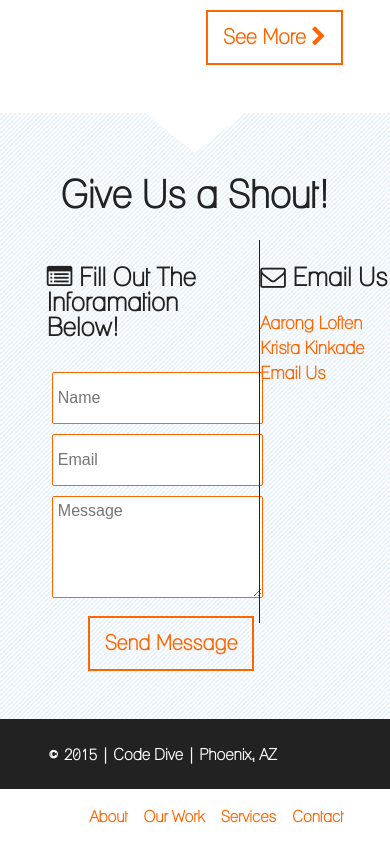
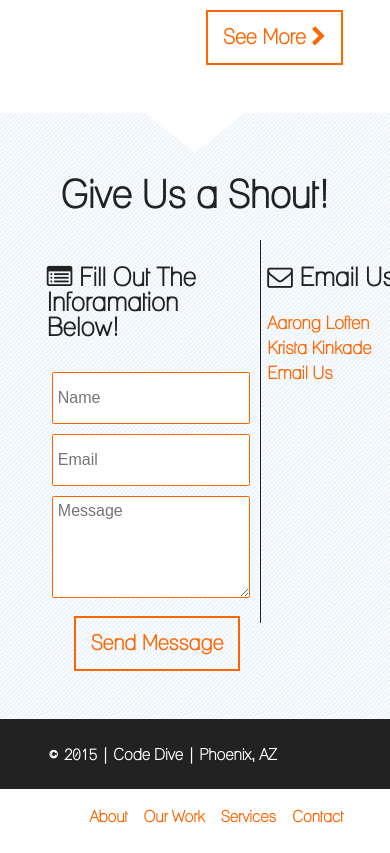
Before and after one commit to ALoften/team_portfolio, a PHP site: page / in a window 390 px wide; the page is wider, and only the part inside the window is pictured. Shown: the part 4798-5651 px from the top of that part. Run offline with PHP 8.4, Linux system fonts and the light colour scheme.

Commit message:
Major Styling updates.
Header fixes, contact form fixes, styling to a few random spots. Applied
more responsive fixes.

```diff
--- a/index.html
+++ b/index.html
@@ -161,8 +161,8 @@
                 <a href=""><img src="images/img/samples/" alt="" height="225px" width="225px"></img></a>
                 <a href=""><img src="images/img/samples/" alt="" height="225px" width="225px"></img></a>
                 <a href=""><img src="images/img/samples/" alt="" height="225px" width="225px"></img></a>
-                <a href='#' class='button'>See More <span class='fa fa-chevron-right'></span></a>
             </div>
+            <a href='#' class='button'>See More <span class='fa fa-chevron-right'></span></a>
         </div>
     </div>
     <div class='arrow-down'></div>
--- a/site.css
+++ b/site.css
@@ -366,6 +366,8 @@ input:focus {
 #contactForm {
     width: 70%; /* 50px */
     float: left;
+    box-sizing:border-box;
+    padding-right:14px;
 }
 #name, #email, #comment{
     width: 96%;
@@ -390,6 +392,8 @@ input:focus {
     width: 28%; /* 48px */
     border-left: solid 1px #222;
     height: 383px;
+    box-sizing:border-box;
+    padding-left:6px;
 }
 #contactInfo p {
     line-height: 15px;
```
